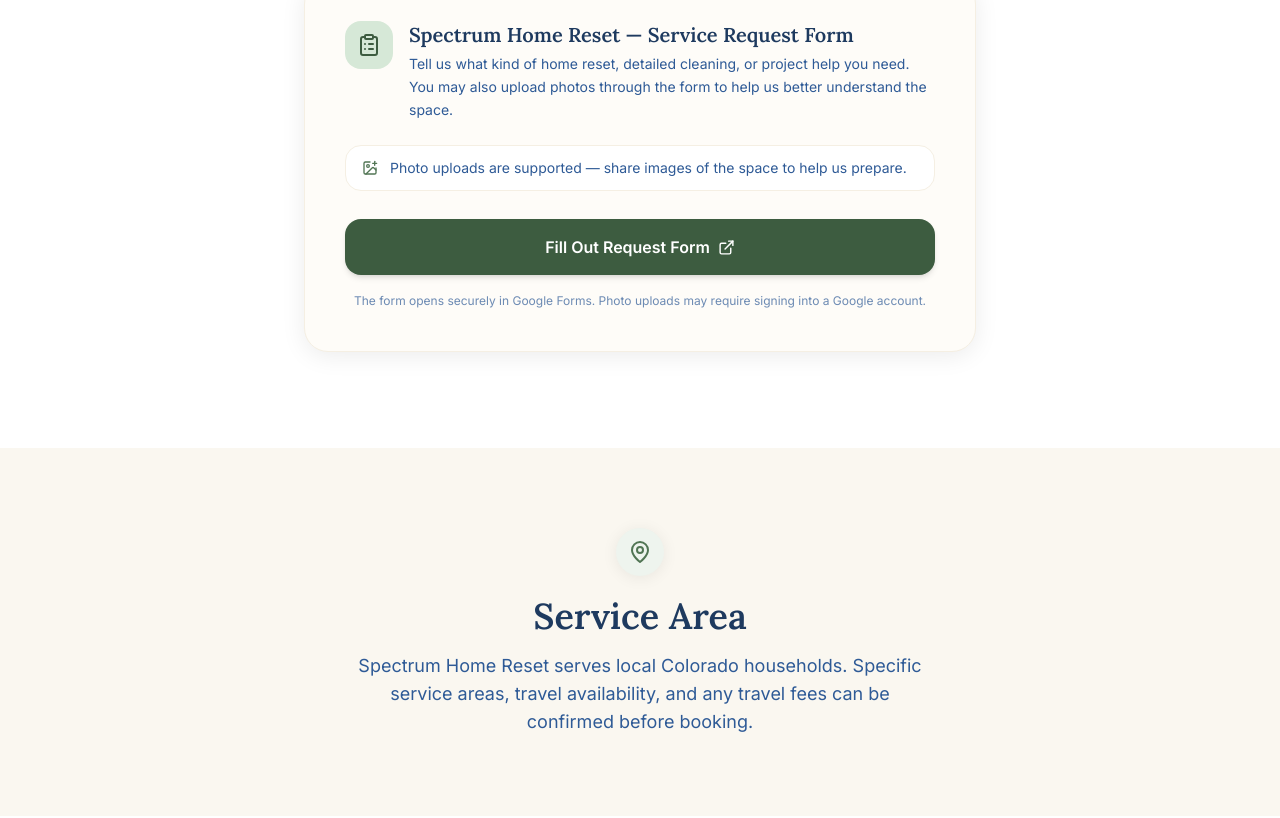
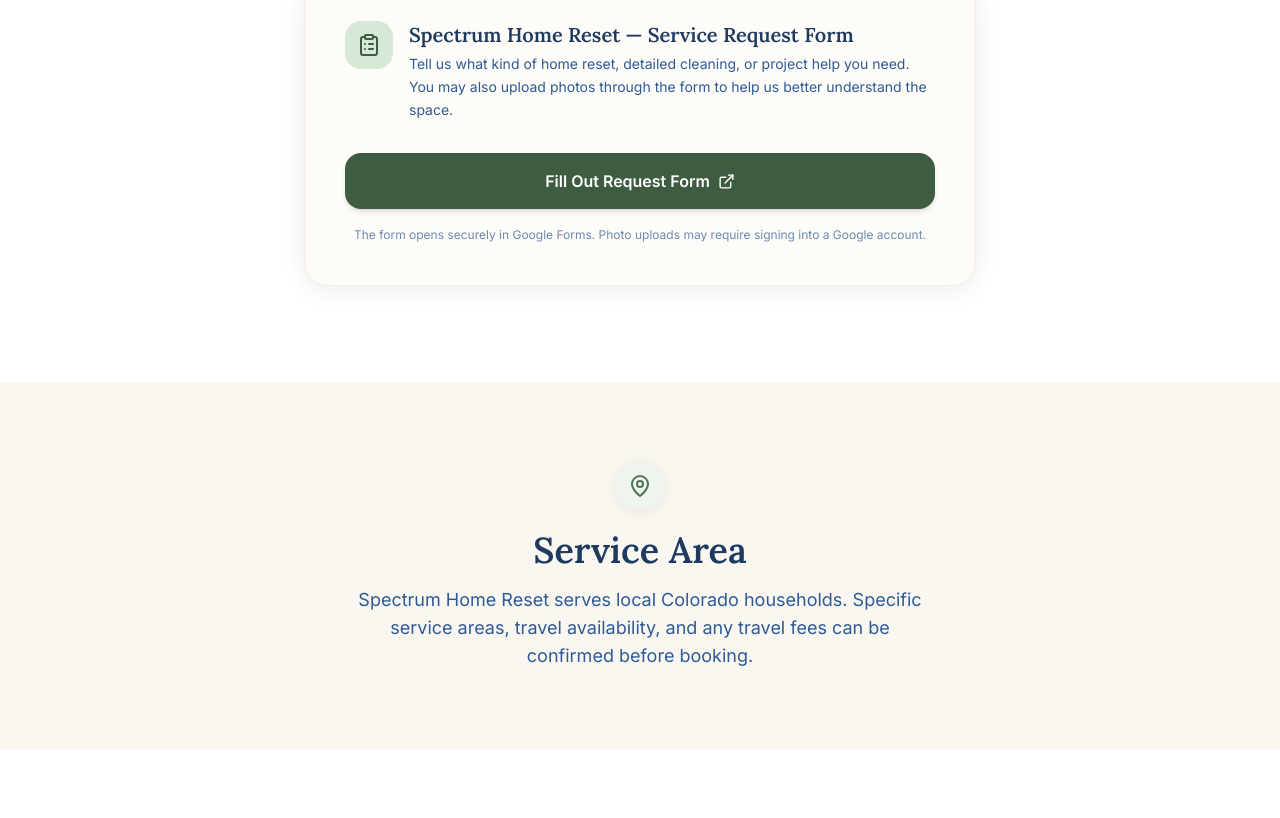
Before and after one commit to homereset-prog/home-reset, a React (Vite) app: page / in a window 1280 px wide. Shown: the part 7782-8600 px from the top of the page. Built offline with nearby package versions, Linux system fonts and the light colour scheme.

Commit message:
Remove photo upload callout row

```diff
--- a/src/components/RequestForm.tsx
+++ b/src/components/RequestForm.tsx
@@ -1,4 +1,4 @@
-import { ExternalLink, ClipboardList, ImagePlus } from 'lucide-react';
+import { ExternalLink, ClipboardList } from 'lucide-react';
 
 const FORM_DIRECT = 'https://docs.google.com/forms/d/e/1FAIpQLSeHkE6yR0ZedJcaKDQ-ejIFIIRQ44DYvTDqUCJdKFOLvZXXyg/viewform';
 
@@ -17,7 +17,7 @@ export default function RequestForm() {
         </div>
 
         <div className="rounded-2xl border border-cream-200 bg-cream-50 shadow-card p-8 md:p-10">
-          <div className="flex items-start gap-4 mb-6">
+          <div className="flex items-start gap-4 mb-8">
             <span className="w-12 h-12 rounded-xl bg-sage-100 flex items-center justify-center flex-shrink-0">
               <ClipboardList size={24} className="text-sage-600" />
             </span>
@@ -30,11 +30,6 @@ export default function RequestForm() {
                 may also upload photos through the form to help us better understand the space.
               </p>
             </div>
-          </div>
-
-          <div className="flex items-center gap-3 px-4 py-3 rounded-xl bg-white border border-cream-200 text-navy-400 text-sm mb-7">
-            <ImagePlus size={16} className="text-sage-500 flex-shrink-0" />
-            <span>Photo uploads are supported — share images of the space to help us prepare.</span>
           </div>
 
           <a
```
